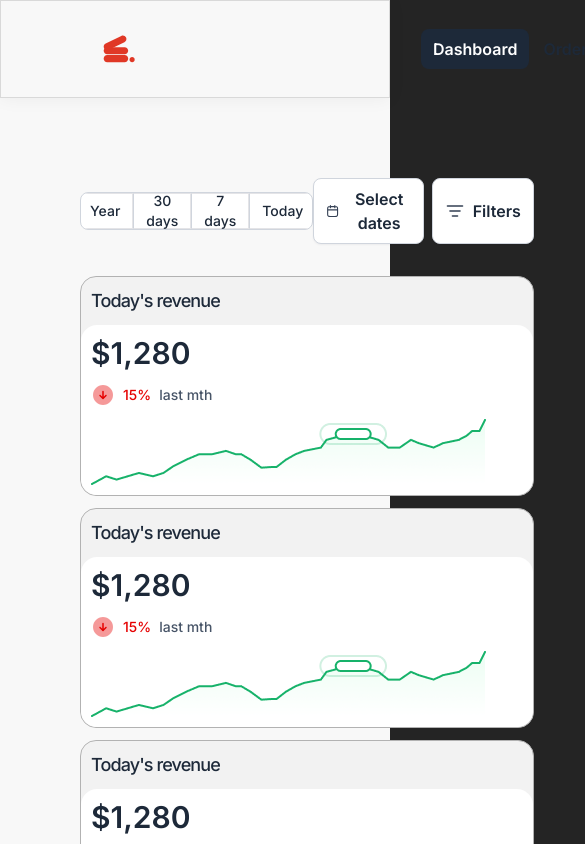
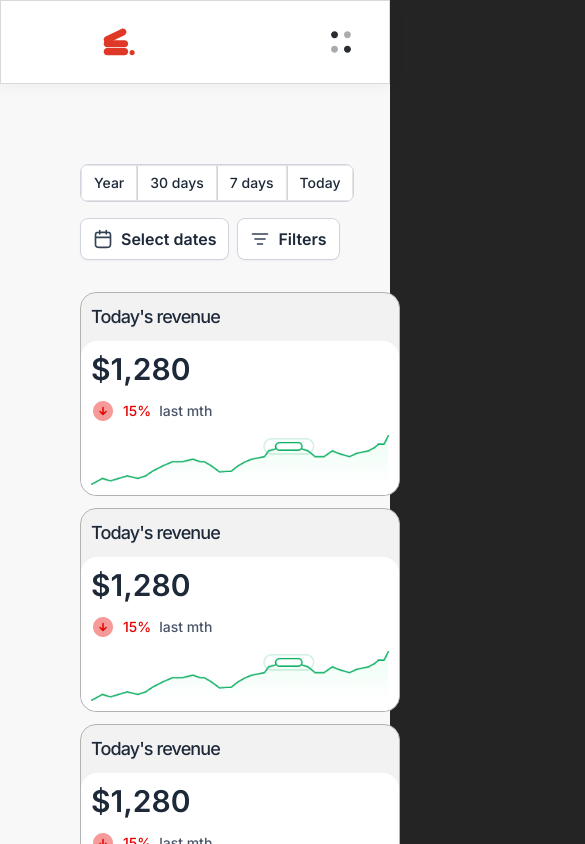
Before and after one commit to adejolx/dashboard-demo, a React (Vite) app: page / in a window 390 px wide. Shown: the top 844 px of the page, 585 px wide, since content can reach past the window. Built offline with nearby package versions, Linux system fonts and the light colour scheme.

Commit message:
feat: add mobile responsive navigation menu

```diff
--- a/src/pages/Home/components/MiniCharts.tsx
+++ b/src/pages/Home/components/MiniCharts.tsx
@@ -5,7 +5,7 @@ import Card from '@/ui/Card'
 
 const MiniCharts = () => {
   return (
-    <div className="flex flex-wrap items-center gap-3 *:grow *:basis-[calc((24rem_-100%)*_999)] *:animate-enter-top *:[animation-delay:calc(var(--enter-delay)_*_75ms)]">
+    <div className="flex flex-wrap gap-3 *:grow *:basis-[calc((50rem_-_100%)_*_999)] *:animate-enter-top *:[animation-delay:calc(var(--enter-delay)_*_75ms)]">
       {arrayOfThreeItems.map((_, index) => (
         <Card
           style={{
--- a/src/pages/Home/index.tsx
+++ b/src/pages/Home/index.tsx
@@ -10,14 +10,14 @@ import ProductAlertsList from './components/ProductAlertsList'
 const Home = () => {
   return (
     <div className="py-20 space-y-8">
-      <div className="flex wrap justify-between items-center">
+      <div className="flex flex-wrap gap-4 justify-between items-center">
         <ToggleGroup type="single">
           <ToggleGroupItem value="year">Year</ToggleGroupItem>
           <ToggleGroupItem value="30_days">30 days</ToggleGroupItem>
           <ToggleGroupItem value="7_days">7 days</ToggleGroupItem>
           <ToggleGroupItem value="today">Today</ToggleGroupItem>
         </ToggleGroup>
-        <div className="flex wrap gap-2">
+        <div className="flex flex-wrap gap-2">
           <Button>
             <Calendar />
             <span>Select dates</span>
@@ -31,7 +31,7 @@ const Home = () => {
 
       <div className="space-y-6">
         <MiniCharts />
-        <div className="flex flex-wrap gap-3 *:grow *:basis-[calc((24rem_-100%)*_999)]">
+        <div className="flex flex-wrap gap-3 *:grow *:basis-[calc((50rem_-_100%)_*_999)]">
           <TopSellingProductsList />
           <ProductAlertsList />
         </div>
--- a/src/ui/Header.tsx
+++ /dev/null
@@ -1,56 +0,0 @@
-import Button from './Button'
-import Link from './Link'
-import Logo from '@/assets/logo.svg?react'
-import Bell from '@/assets/bell.svg?react'
-import DownChevron from '@/assets/chevron-down.svg?react'
-
-const Header = () => {
-  return (
-    <header className="border border-[#D9D9D9] shadow-header">
-      <div className="bounds flex items-center justify-between gap-[166px] p-4">
-        <nav className="flex gap-[268px] justify-between">
-          <Link to="#" className="p-0">
-            <Logo />
-          </Link>
-
-          <ul className="flex items-center justify-center gap-0.5 *:text-base">
-            <li>
-              <Link to="#" selected>
-                Dashboard
-              </Link>
-            </li>
-            <li>
-              <Link to="#" className="flex items-center gap-2">
-                <span>Orders</span>
-                <span className="border border-gray-200 rounded-xl font-medium bg-gray-50 text-xs py-0.5 px-2">
-                  10
-                </span>
-              </Link>
-            </li>
-            <li>
-              <Link to="#">Product Management</Link>
-            </li>
-            <li>
-              <Link to="#">Wallet</Link>
-            </li>
-            <li>
-              <Link to="#">Analytics</Link>
-            </li>
-          </ul>
-        </nav>
-
-        <div className="flex gap-4">
-          <Button className="bg-transparent p-2.5 border-none shadow-none">
-            <Bell width={20} height={20} />
-          </Button>
-          <Button>
-            <span>Account</span>
-            <DownChevron width={20} height={20} />
-          </Button>
-        </div>
-      </div>
-    </header>
-  )
-}
-
-export default Header
--- /dev/null
+++ b/src/ui/Header/AccountAndNotifications.tsx
@@ -0,0 +1,21 @@
+import Bell from '@/assets/bell.svg?react'
+import DownChevron from '@/assets/chevron-down.svg?react'
+
+import Button from '../Button'
+import { cn } from '@/lib/utils'
+
+const AccountAndNotifications = ({ className }: { className?: string }) => {
+  return (
+    <div className={cn('flex justify-center items-center gap-4', className)}>
+      <Button className="bg-transparent p-2.5 border-none shadow-none">
+        <Bell width={20} height={20} />
+      </Button>
+      <Button>
+        <span>Account</span>
+        <DownChevron width={20} height={20} />
+      </Button>
+    </div>
+  )
+}
+
+export default AccountAndNotifications
--- /dev/null
+++ b/src/ui/Header/PageLinks.tsx
@@ -0,0 +1,38 @@
+import { cn } from '@/lib/utils'
+import Link from '../Link'
+
+const PageLinks = ({ className }: { className?: string }) => {
+  return (
+    <ul
+      className={cn(
+        'flex items-center justify-center gap-0.5 *:text-base',
+        className
+      )}
+    >
+      <li>
+        <Link to="#" selected>
+          Dashboard
+        </Link>
+      </li>
+      <li>
+        <Link to="#" className="flex items-center gap-2">
+          <span>Orders</span>
+          <span className="border border-gray-200 rounded-xl font-medium bg-gray-50 text-xs py-0.5 px-2">
+            10
+          </span>
+        </Link>
+      </li>
+      <li>
+        <Link to="#">Product Management</Link>
+      </li>
+      <li>
+        <Link to="#">Wallet</Link>
+      </li>
+      <li>
+        <Link to="#">Analytics</Link>
+      </li>
+    </ul>
+  )
+}
+
+export default PageLinks
--- /dev/null
+++ b/src/ui/Header/index.tsx
@@ -0,0 +1,41 @@
+import Logo from '@/assets/logo.svg?react'
+import MenuIcon from '@/assets/menu.svg?react'
+
+import Link from '../Link'
+
+import PageLinks from './PageLinks'
+import AccountAndNotifications from './AccountAndNotifications'
+
+const Header = () => {
+  return (
+    <header className="bg-white border border-[#D9D9D9] shadow-header">
+      <div className="relative bounds flex items-center justify-between gap-[166px] p-4">
+        <nav className="flex gap-[268px] items-center justify-between">
+          <Link to="#" className="p-0">
+            <Logo />
+          </Link>
+
+          <PageLinks className="hidden xl:flex" />
+        </nav>
+
+        <AccountAndNotifications className="hidden md:flex" />
+
+        <input id="menu-toggle" type="checkbox" className="hidden peer" />
+
+        <div className="peer-checked:*:opacity-100 peer-checked:*:delay-75 *:delay-0 *:duration-200 *:opacity-0 peer-checked:scale-y-100 origin-top scale-y-0 transition-transform absolute z-10 p-8 flex flex-wrap *:grow gap-8 rounded-b-sm bg-white bounds top-[100%] inset-x-0 shadow-header xl:hidden">
+          <PageLinks className="flex-col items-start [&_a]:hover:translate-y-0 xl:hidden" />
+          <AccountAndNotifications className="px-2 flex-col items-start ml-auto mb-auto md:hidden" />
+        </div>
+
+        <label
+          htmlFor="menu-toggle"
+          className="cursor-pointer bg-white rounded-lg font-semibold p-2 border-none xl:hidden"
+        >
+          <MenuIcon height={28} width={28} />
+        </label>
+      </div>
+    </header>
+  )
+}
+
+export default Header
```
Also changed, not shown: src/assets/menu.svg (added), src/assets/mini-chart.svg (added), src/index.css (indentation only).
